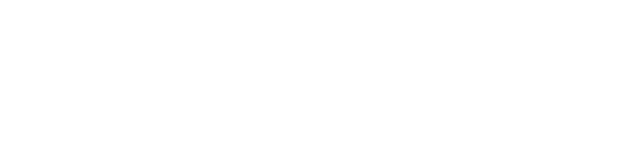
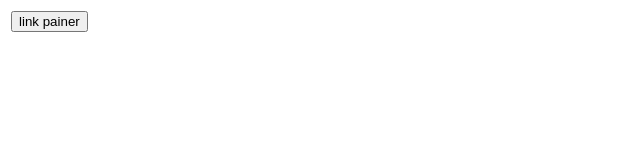
Before and after one commit to adryel7667/NOVO, a plain HTML site: page link.html in a window 1280 px wide. Shown: the whole page, without its empty margins (0-640 px from the left). Drawn offline with Linux system fonts and the light colour scheme.

Commit message:
link.html

```diff
--- a/link.html
+++ b/link.html
@@ -9,7 +9,7 @@
 	<table>
 		<tr>
 			<td>
-				<a href="comp.grafica/painel.xcf">
+				<a href="comp.grafica/painel.xcf"> <button>link painer</button>
 			</td>
 		</tr>
 	</table>
```
